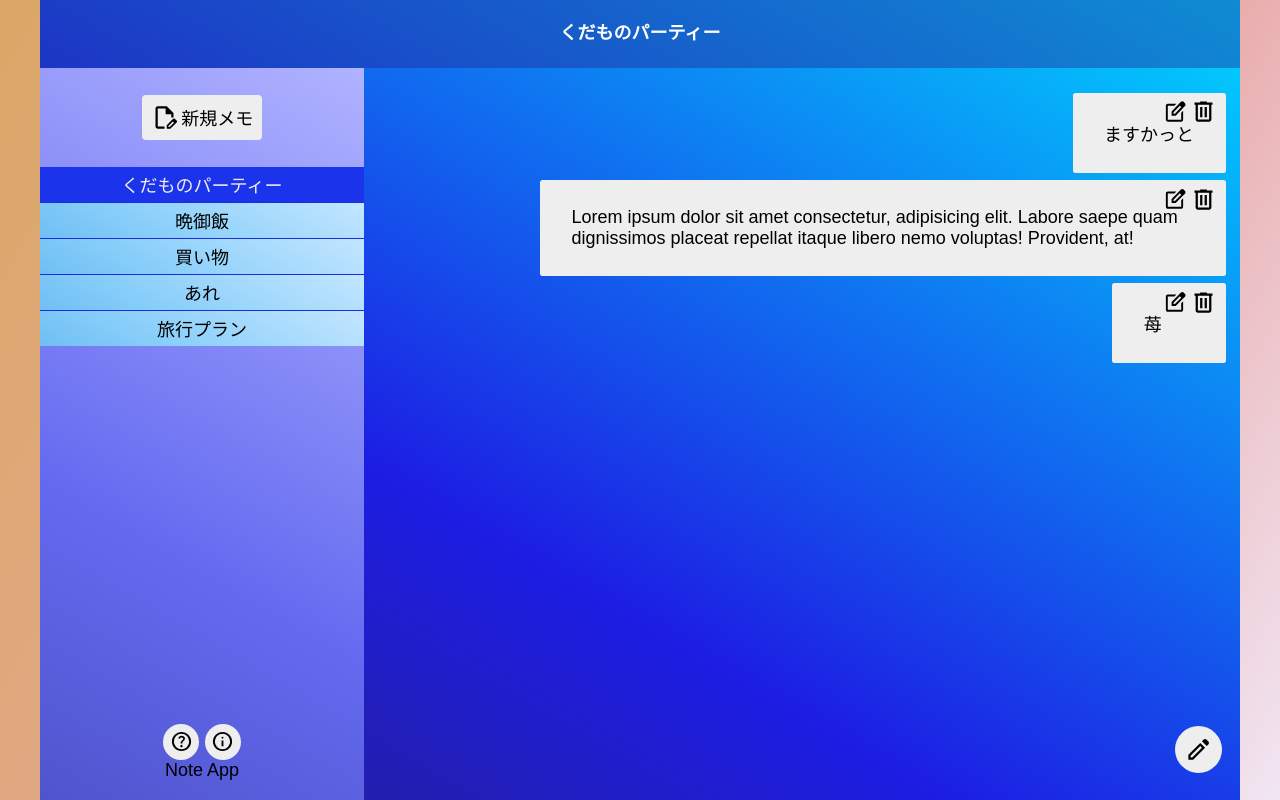
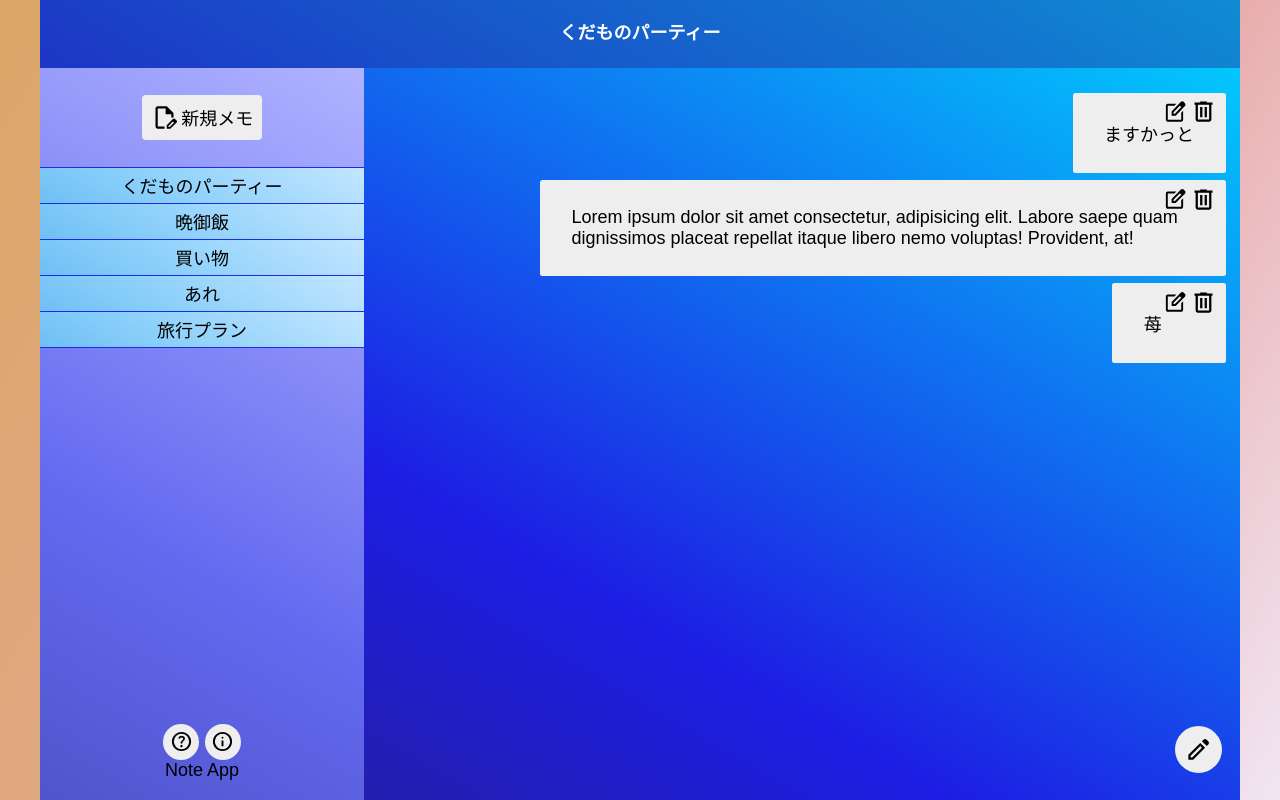
Before and after one commit to Shuya-Uno/note-app, a Vue app: page / in a window 1280 px wide. Built offline with nearby package versions, Linux system fonts and the light colour scheme; a web font is replaced by a local one.

Commit message:
Introduced Composition API / Minor organizations (e.g. use of v-for)

```diff
--- a/src/App.vue
+++ b/src/App.vue
@@ -2,12 +2,12 @@
   <Header @toggle="toggleShowMenu" :headerTitle="headerTitle" :page="page"/>
 
   <main>
-    <router-view :showSideMenu="showSideMenu" @mountNote="definePage('note'), changePageTitle('くだものパーティー')" @mountAbout="definePage('about'), changePageTitle('About')" @mountNotFound="changePageTitle('404')" @toggle="toggleShowMenu"/>
+    <router-view :showSideMenu="showSideMenu" @mountNote="definePage('note'), changePageTitle(pageName.note)" @mountAbout="definePage('about'), changePageTitle(pageName.about)" @mountNotFound="changePageTitle(pageName.notFound)" @toggle="toggleShowMenu"/>
   </main>
 </template>
 
 <script>
-import { computed } from 'vue'
+import { provide, ref } from 'vue'
 import Header from './components/Header.vue'
 
 export default {
@@ -16,31 +16,48 @@ export default {
     Header
   },
 
-  data(){
+  setup(){
+    let headerTitle = ref('くだものパーティー')
+    const noteTexts = ref(['ますかっと', 'Lorem ipsum dolor sit amet consectetur, adipisicing elit. Labore saepe quam dignissimos placeat repellat itaque libero nemo voluptas! Provident, at!', '苺'])
+    const noteTitles = ref([ 'くだものパーティー', '晩御飯', '買い物', 'あれ', '旅行プラン'])
+    let page = ref(null)
+    const pageName = ref(
+      {
+        note: 'くだものパーティー',
+        about: 'About',
+        notFound: '404'
+      }
+    )
+    let showSideMenu = ref(false)
+
+    function changePageTitle(title){
+      headerTitle.value = title
+    }
+
+    function definePage(givenPage){
+      page.value = givenPage
+    }
+
+    function toggleShowMenu(){
+      showSideMenu.value = !showSideMenu.value;
+    }
+
+
+    provide('noteTxts', noteTexts)
+    provide('noteTitles', noteTitles)
+    provide('showSideMenu', showSideMenu)
+
     return {
-      showSideMenu: false,
-      headerTitle: 'くだものパーティー',
-      page: null
-    }
-  },
-
-  methods: {
-    toggleShowMenu(){
-      this.showSideMenu = !this.showSideMenu;
-    },
-    definePage(page){
-      this.page = page
-    },
-    changePageTitle(title){
-      this.headerTitle = title
-    }
-  },
-  provide(){
-    return {
-      showSideMenu: computed(() => this.showSideMenu)
+      showSideMenu,
+      headerTitle,
+      pageName,
+      page,
+      noteTitles,
+      changePageTitle,
+      definePage,
+      toggleShowMenu
     }
   }
-
 }
 </script>
 
--- a/src/components/Header.vue
+++ b/src/components/Header.vue
@@ -15,10 +15,13 @@
     export default {
         props: ['headerTitle', 'page'],
         emits: ['toggle'],
+        setup(props, context){
+            function emitToggle(){
+                context.emit('toggle')
+            }
 
-        methods: {
-            emitToggle(){
-                this.$emit('toggle')
+            return {
+                emitToggle
             }
         }
     }
--- a/src/components/NoteArea.vue
+++ b/src/components/NoteArea.vue
@@ -24,14 +24,19 @@
 </template>
 
 <script>
+  import { inject } from 'vue';
   import Notes from '../components/Notes.vue'
+
   export default {
     components: {
       Notes
     },
-    data(){
+
+    setup(){
+      const noteTxts = inject('noteTxts')
+
       return {
-        noteTxts: ['ますかっと', 'Lorem ipsum dolor sit amet consectetur, adipisicing elit. Labore saepe quam dignissimos placeat repellat itaque libero nemo voluptas! Provident, at!', '苺']
+        noteTxts
       }
     }
   }
--- a/src/components/SideMenu.vue
+++ b/src/components/SideMenu.vue
@@ -9,15 +9,12 @@
       </div>
 
       <ul id="side-menu-list">
-        <li>くだものパーティー</li>
+        <template v-for="noteTitle in noteTitles">
+            <div class="list-drop-gutter"></div>
+            <li>{{ noteTitle }}</li>
+        </template>
+
         <div class="list-drop-gutter"></div>
-        <li>晩御飯</li>
-        <div class="list-drop-gutter"></div>
-        <li>買い物</li>
-        <div class="list-drop-gutter"></div>
-        <li>あれ</li>
-        <div class="list-drop-gutter"></div>
-        <li>旅行プラン</li>
       </ul>
 
       <Footer />
@@ -26,6 +23,7 @@
 </template>
 
 <script>
+    import { inject } from 'vue'
     import Footer from './Footer.vue'
 
     export default {
@@ -33,10 +31,18 @@
         components: {
             Footer
         },
-        inject: ['showSideMenu'],
-        methods: {
-            emitToggle(){
-                this.$emit('toggle')
+        setup(props, context){
+            const noteTitles = inject('noteTitles')
+            const showSideMenu = inject('showSideMenu')
+
+            function emitToggle(){
+                context.emit('toggle')
+            }
+
+            return {
+                noteTitles,
+                showSideMenu,
+                emitToggle
             }
         }
     }
--- a/src/views/Note.vue
+++ b/src/views/Note.vue
@@ -22,8 +22,13 @@
         props: ['showSideMenu'],
         emits: ['mountNote', 'toggle'],
 
-        data(){
+        setup(props, context){
+            function emitToggle(){
+                context.emit('toggle')
+            }
+
             return {
+                emitToggle
             }
         },
         methods: {
@@ -35,9 +40,6 @@
                 else {
                     this.$refs.sideMenuComponent.$refs.sideMenu.style.left = 0;
                 }
-            },
-            emitToggle(){
-                this.$emit('toggle')
             }
         },
         mounted(){
```
